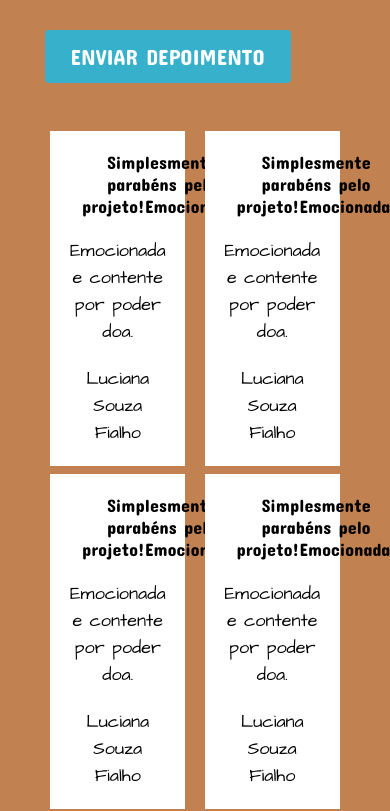
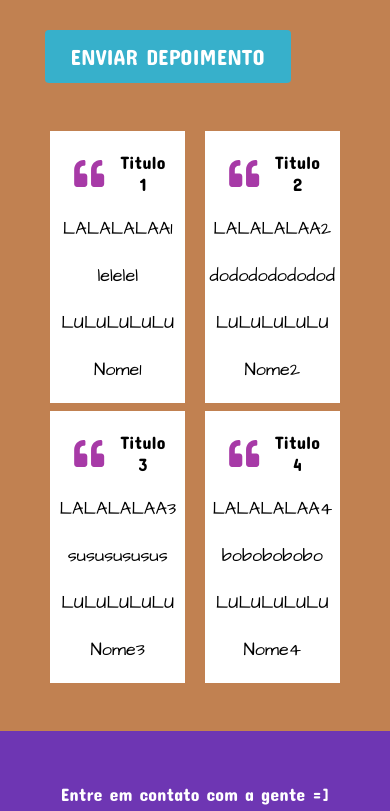
Before and after one commit to duartecgustavo/rapunzel-solidaria, a React (Vite) app: page / in a window 390 px wide. Shown: the part 7285-8096 px from the top of the page. Built offline with nearby package versions, Linux system fonts and the light colour scheme; a web font is replaced by a local one.

Commit message:
ajustes de referencias dos links, mapeamento de coisas que faltam, ajuste componentes depoimentos

```diff
--- a/src/App.css
+++ b/src/App.css
@@ -6,6 +6,11 @@
   margin: 0px !important;
   box-sizing: border-box;
   font-family: "Concert One", "Architects Daughter", sans-serif !important;
+}
+
+html {
+  scroll-behavior: smooth;
+  scroll-snap-type: y mandatory;
 }
 
 a {
--- a/src/components/sections/Depositions/CardDepositions.tsx
+++ b/src/components/sections/Depositions/CardDepositions.tsx
@@ -3,34 +3,51 @@ import { AspasSvgSC, ContainerCardDepositionsFC } from "./styles";
 
 interface ICardDepositionsProps {
   title: string;
-  deposition: string;
+  deposition: string[];
   name: string;
 }
 
-const CardDepositions = ({ title, deposition, name }: ICardDepositionsProps) => {
+const CardDepositions = ({
+  title,
+  deposition,
+  name,
+}: ICardDepositionsProps) => {
   return (
     <>
       <ContainerCardDepositionsFC>
         <div style={{ display: "flex", alignItems: "center", gap: "12px" }}>
           <AspasSvgSC />
-          <Text style={{ display: "flex", justifyContent: "center", lineHeight: "initial", textAlign: "left" }}
+          <Text
+            style={{
+              display: "flex",
+              justifyContent: "center",
+              lineHeight: "initial",
+              textAlign: "left",
+            }}
             family="Concert One"
-            size="18px">
+            size="18px"
+          >
             {title}
           </Text>
         </div>
-        <Text style={{ display: "flex", textAlign: "left" }}
+        {deposition.map((phrase, index) => (
+          <Text
+            key={index}
+            style={{ display: "flex", textAlign: "left" }}
+            family="Architects Daughter"
+            size="18px"
+          >
+            {phrase}
+          </Text>
+        ))}
+        <Text
+          style={{ display: "flex", justifyContent: "end" }}
           family="Architects Daughter"
-          size="18px">
-          {deposition}
-        </Text>
-        <Text style={{ display: "flex", justifyContent: "end" }}
-          family="Architects Daughter"
-          size="18px">
+          size="18px"
+        >
           {name}
         </Text>
       </ContainerCardDepositionsFC>
-
     </>
   );
 };
--- /dev/null
+++ b/src/components/sections/Depositions/DepositionForm.tsx
@@ -0,0 +1,106 @@
+import { Text } from "@/components/shareds";
+import { colors } from "@/styles/colors";
+import { FormEvent, useState } from "react";
+import { ButtonSC } from "../Navbar/styles";
+
+interface FormData {
+  nome: string;
+  email: string;
+  depoimento: string;
+}
+
+interface DepositionFormProps {
+  onSubmit: (formData: FormData) => void;
+}
+
+const DepositionForm = ({ onSubmit }: DepositionFormProps) => {
+  const [nome, setNome] = useState("");
+  const [email, setEmail] = useState("");
+  const [depoimento, setDepoimento] = useState("");
+
+  const handleSubmit = (e: FormEvent) => {
+    e.preventDefault();
+    onSubmit({ nome, email, depoimento });
+    setNome("");
+    setEmail("");
+    setDepoimento("");
+  };
+
+  return (
+    <form
+      onSubmit={handleSubmit}
+      className="d-flex flex-column col-10 col-sm-8"
+      style={{ gap: "32px" }}
+    >
+      <Text
+        family="Concert One"
+        size="36px"
+        color={colors.white_FFFFFF}
+        align="left"
+      >
+        Digite o seu:
+      </Text>
+      <div>
+        <label
+          className="form-label pb-1"
+          style={{ color: colors.white_FFFFFF, fontSize: "18px" }}
+        >
+          Nome completo
+        </label>
+        <input
+          className="form-control"
+          type="text"
+          placeholder="Digite seu nome completo.."
+          aria-label="default input example"
+          value={nome}
+          onChange={(e) => setNome(e.target.value)}
+        />
+      </div>
+      <div>
+        <label
+          className="form-label pb-1"
+          style={{ color: colors.white_FFFFFF, fontSize: "18px" }}
+        >
+          Email
+        </label>
+        <input
+          type="email"
+          className="form-control"
+          id="exampleFormControlInput1"
+          placeholder="Digite seu e-mail.."
+          value={email}
+          onChange={(e) => setEmail(e.target.value)}
+        />
+      </div>
+      <div>
+        <label
+          className="form-label pb-1"
+          style={{ color: colors.white_FFFFFF, fontSize: "18px" }}
+        >
+          Depoimento
+        </label>
+        <textarea
+          className="form-control"
+          id="exampleFormControlTextarea1"
+          placeholder="Nos conte o que você pensa sobre nós?"
+          rows={3}
+          value={depoimento}
+          onChange={(e) => setDepoimento(e.target.value)}
+        ></textarea>
+      </div>
+      <ButtonSC
+        type="submit"
+        style={{
+          color: colors.white_FFFFFF,
+          borderRadius: "4px",
+          width: "fit-content",
+          padding: "8px 24px 8px 24px",
+        }}
+      >
+        ENVIAR DEPOIMENTO
+      </ButtonSC>
+    </form>
+  );
+};
+
+export default DepositionForm;
--- a/src/components/sections/Depositions/Depositions.tsx
+++ b/src/components/sections/Depositions/Depositions.tsx
@@ -1,104 +1,48 @@
-import { BeautyTitle, Text } from "@/components/shareds";
-import { colors } from "@/styles/colors";
-import { useState } from "react";
-import { ButtonSC } from "../Navbar/styles";
-import { AspasSvgSC, ContainerCardDepositionsFC } from "./styles";
+import { BeautyTitle } from "@/components/shareds";
 import CardDepositions from "./CardDepositions";
+import DepositionForm from "./DepositionForm";
+
+// pendente - Ajustar grid dos depoimentos
+
+interface IDeposition {
+  title: string;
+  deposition: string[];
+  name: string;
+}
+
+let array: IDeposition[] = [
+  {
+    title: "Titulo 1",
+    deposition: ["LALALALAA1", "lelelel", "LULULULULU"],
+    name: "Nome1",
+  },
+  {
+    title: "Titulo 2",
+    deposition: ["LALALALAA2", "dodododododod", "LULULULULU"],
+    name: "Nome2",
+  },
+  {
+    title: "Titulo 3",
+    deposition: ["LALALALAA3", "sususususus", "LULULULULU"],
+    name: "Nome3",
+  },
+  {
+    title: "Titulo 4",
+    deposition: ["LALALALAA4", "bobobobobo", "LULULULULU"],
+    name: "Nome4",
+  },
+];
 
 const Depositions = () => {
-    const [nome, setNome] = useState("");
-    const [email, setEmail] = useState("");
-    const [depoimento, setDepoimento] = useState("");
-
   const handleSubmit = (e: any) => {
-        e.preventDefault();
-
-        console.log("Nome:", nome);
-        console.log("Email:", email);
-        console.log("Depoimento:", depoimento);
-
-        setNome("");
-        setEmail("");
-        setDepoimento("");
+    console.log(e);
   };
 
   return (
     <>
       <BeautyTitle FrontTitle="Depoimentos" BackTitle="FALE!" Color="White" />
 
-            <form
-                onSubmit={handleSubmit}
-                className="d-flex flex-column col-10 col-sm-8"
-                style={{ gap: "32px" }}
-            >
-                <Text
-                    family="Concert One"
-                    size="36px"
-                    color={colors.white_FFFFFF}
-                    align="left"
-                >
-                    Digite o seu:
-                </Text>
-                <div>
-                    <label
-                        className="form-label pb-1"
-                        style={{ color: colors.white_FFFFFF, fontSize: "18px" }}
-                    >
-                        Nome completo
-                    </label>
-                    <input
-                        className="form-control"
-                        type="text"
-                        placeholder="Digite seu nome completo.."
-                        aria-label="default input example"
-                        value={nome}
-                        onChange={(e) => setNome(e.target.value)}
-                    />
-                </div>
-                <div>
-                    <label
-                        className="form-label pb-1"
-                        style={{ color: colors.white_FFFFFF, fontSize: "18px" }}
-                    >
-                        Email
-                    </label>
-                    <input
-                        type="email"
-                        className="form-control"
-                        id="exampleFormControlInput1"
-                        placeholder="Digite seu e-mail.."
-                        value={email}
-                        onChange={(e) => setEmail(e.target.value)}
-                    />
-                </div>
-                <div>
-                    <label
-                        className="form-label pb-1"
-                        style={{ color: colors.white_FFFFFF, fontSize: "18px" }}
-                    >
-                        Depoimento
-                    </label>
-                    <textarea
-                        className="form-control"
-                        id="exampleFormControlTextarea1"
-                        placeholder="Nos conte o que você pensa sobre nós?"
-                        rows={3}
-                        value={depoimento}
-                        onChange={(e) => setDepoimento(e.target.value)}
-                    ></textarea>
-                </div>
-                <ButtonSC
-                    type="submit"
-                    style={{
-                        color: colors.white_FFFFFF,
-                        borderRadius: "4px",
-                        width: "fit-content",
-                        padding: "8px 24px 8px 24px",
-                    }}
-                >
-                    ENVIAR DEPOIMENTO
-                </ButtonSC>
-            </form>
+      <DepositionForm onSubmit={handleSubmit} />
 
       <div
         className="col-10 col-sm-6 my-5 gap-2"
@@ -108,29 +52,17 @@ const Depositions = () => {
           flexWrap: "wrap",
         }}
       >
+        {array.map((item, index) => (
           <CardDepositions
-                    title={"Simplesmente parabéns pelo projeto!Emocionada."}
-                    deposition={"Emocionada e contente por poder doa."}
-                    name={"Luciana Souza Fialho"} />
-                <CardDepositions
-                    title={"Simplesmente parabéns pelo projeto!Emocionada."}
-                    deposition={"Emocionada e contente por poder doa."}
-                    name={"Luciana Souza Fialho"} />
-                <CardDepositions
-                    title={"Simplesmente parabéns pelo projeto!Emocionada."}
-                    deposition={"Emocionada e contente por poder doa."}
-                    name={"Luciana Souza Fialho"} />
-                <CardDepositions
-                    title={"Simplesmente parabéns pelo projeto!Emocionada."}
-                    deposition={"Emocionada e contente por poder doa."}
-                    name={"Luciana Souza Fialho"} />
-                <CardDepositions
-                    title={"Simplesmente parabéns pelo projeto!Emocionada."}
-                    deposition={"Emocionada e contente por poder doa."}
-                    name={"Luciana Souza Fialho"} />
+            key={index}
+            title={item.title}
+            deposition={item.deposition}
+            name={item.name}
+          />
+        ))}
       </div>
-        </>)
-
+    </>
+  );
 };
 
 export default Depositions;
--- a/src/components/sections/Home/GirlCardLinkToSection/styles.ts
+++ b/src/components/sections/Home/GirlCardLinkToSection/styles.ts
@@ -6,7 +6,7 @@ import { ReactComponent as Joana } from "@/assets/Joana.svg";
 import { ReactComponent as Juliana } from "@/assets/Juliana.svg";
 import { ReactComponent as Jurema } from "@/assets/Jurema.svg";
 
-export const ContainerGirlCardLinkToSection = styled.div`
+export const ContainerGirlCardLinkToSection = styled.a`
   display: flex;
   flex-direction: column;
   align-items: center;
--- a/src/components/sections/Navbar/Navbar.tsx
+++ b/src/components/sections/Navbar/Navbar.tsx
@@ -2,6 +2,8 @@
 import { useEffect, useRef, useState } from "react";
 import Dropdown from "./Dropdown";
 import { ButtonSC, IconLogoSC, IconMenuSC, NavbarSC, TextSC } from "./styles";
+
+// pendente - quando for mobile, criar referencias dos links
 
 const Navbar = () => {
   const [dropdown, setDropdown] = useState(false);
--- a/src/components/shareds/Container/Container.tsx
+++ b/src/components/shareds/Container/Container.tsx
@@ -3,6 +3,7 @@
 import { ContainerSC } from "./styles";
 
 export interface IContainerProps {
+  id?: string;
   children: React.ReactNode;
   background?: string;
   justify?: "left" | "center" | "right";
@@ -13,7 +14,10 @@ export interface IContainerProps {
   paddingTop?: string;
 }
 
+// pendente - deixar margim top e bottom das paginas em um padrão, de preferencia iguais e com bastante margin quando na web
+
 const Container = ({
+  id,
   children,
   background,
   justify,
@@ -21,11 +25,12 @@ const Container = ({
   height,
   ismobile,
   marginTop,
-  paddingTop
+  paddingTop,
 }: IContainerProps) => {
   return (
     <>
       <ContainerSC
+        id={id}
         className="row"
         color={background}
         align={align}
```
Also changed, not shown: src/App.tsx (+25 -4 lines), src/components/sections/Home/GirlCardLinkToSection/GirlCardLinkToSection.tsx (+6 -1 lines), src/pages/PrimaryPage.tsx (+30 -10 lines). Lines whose indentation alone changed are shown as unchanged.
